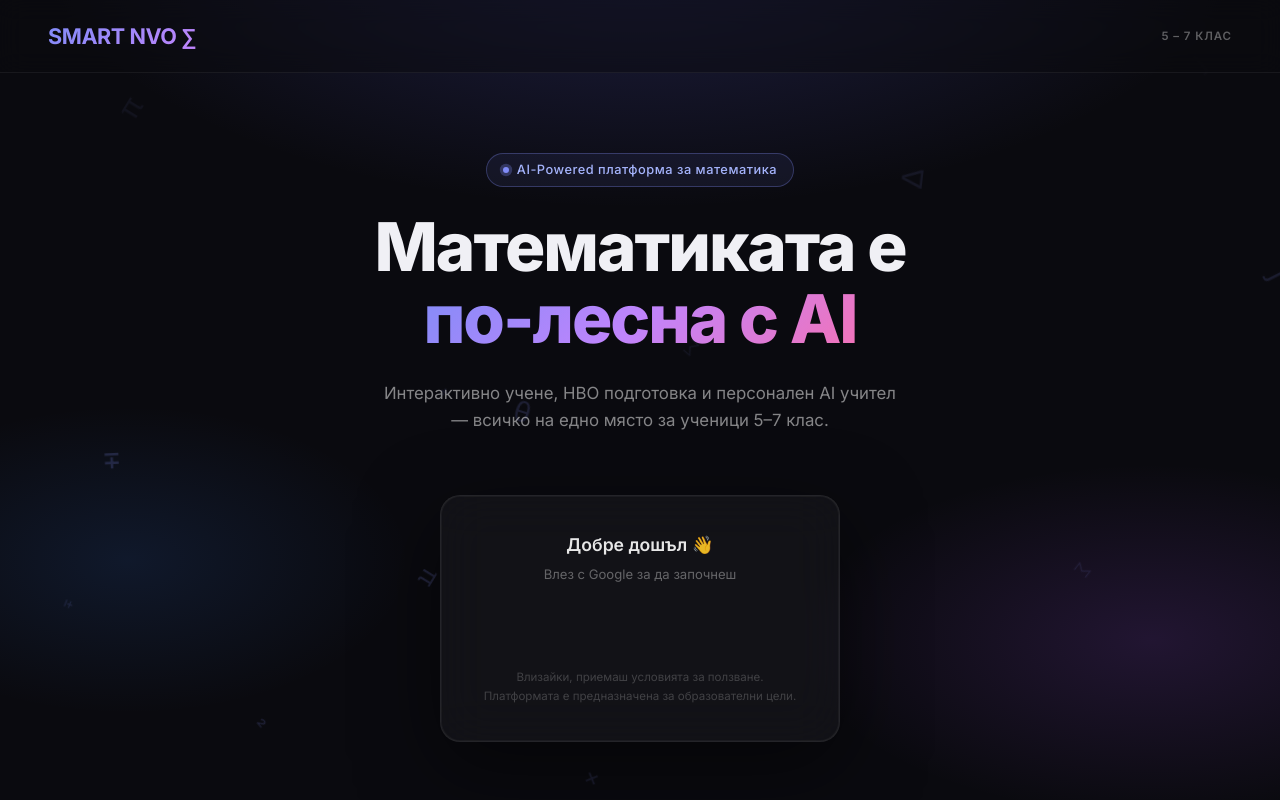
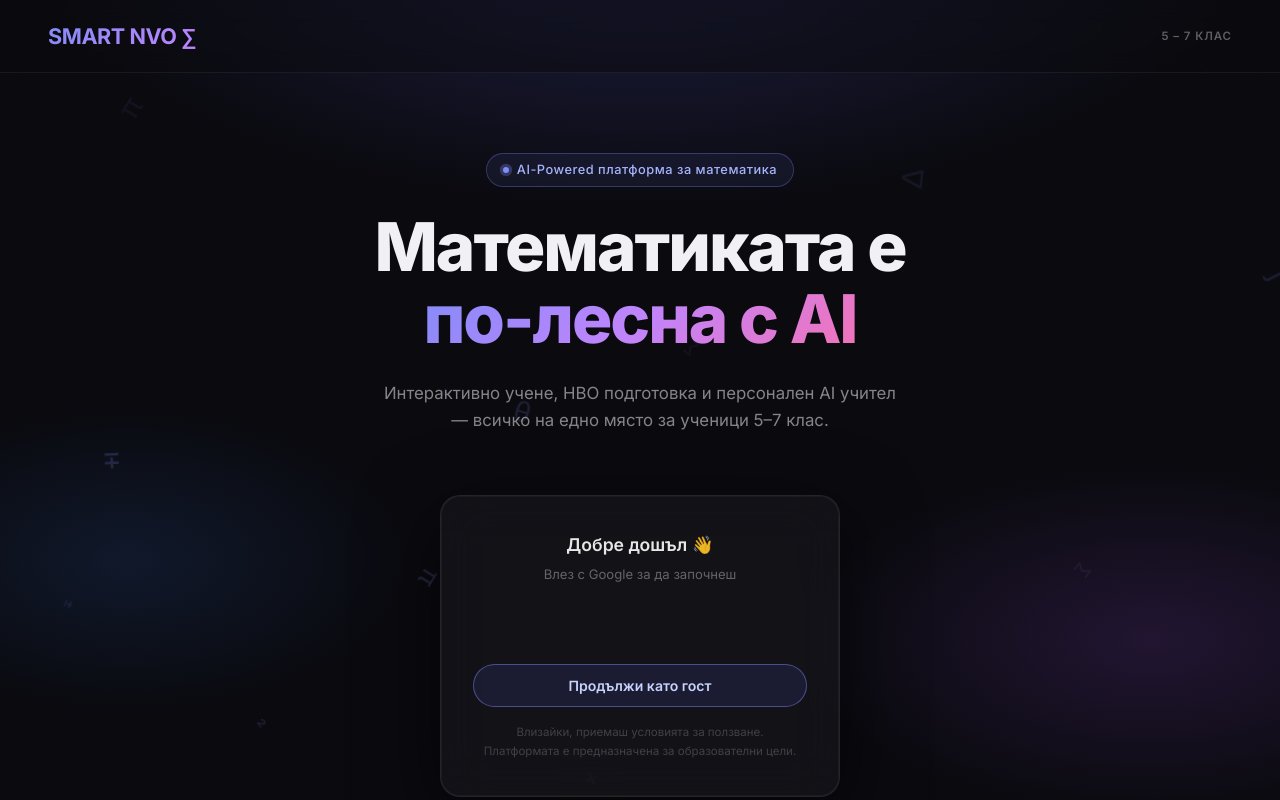
Before and after one commit to blackalex610/smartnvo, a React app in the folder frontend/: page /login in a window 1280 px wide. Built offline with nearby package versions, Linux system fonts and the light colour scheme; no server answers; the HTML template or start-up script is replaced by a standard one.

Commit message:
Add temporary guest login button

```diff
--- a/frontend/src/pages/LoginPage.tsx
+++ b/frontend/src/pages/LoginPage.tsx
@@ -132,6 +132,22 @@ const LoginPage: React.FC = () => {
     } finally {
       setLoading(false);
     }
+  };
+
+  const handleGuestAccess = () => {
+    localStorage.removeItem('token');
+    localStorage.setItem(
+      'user',
+      JSON.stringify({
+        id: 'guest-local',
+        name: 'Гост',
+        email: 'guest@local',
+        picture: '',
+        plan: 'free',
+        isGuest: true,
+      })
+    );
+    navigate('/dashboard');
   };
 
   return (
@@ -337,6 +353,24 @@ const LoginPage: React.FC = () => {
           display: flex !important;
           justify-content: center !important;
         }
+        .lp-guest-btn {
+          width: 100%;
+          margin-top: 12px;
+          border: 1px solid rgba(129,140,248,0.45);
+          background: rgba(99,102,241,0.12);
+          color: #c7d2fe;
+          border-radius: 999px;
+          padding: 10px 14px;
+          font-size: 0.88rem;
+          font-weight: 600;
+          cursor: pointer;
+          transition: background 0.2s ease, border-color 0.2s ease, transform 0.2s ease;
+        }
+        .lp-guest-btn:hover {
+          background: rgba(99,102,241,0.2);
+          border-color: rgba(129,140,248,0.75);
+          transform: translateY(-1px);
+        }
 
         /* Features section */
         .lp-features {
@@ -495,6 +529,10 @@ const LoginPage: React.FC = () => {
           />
         </div>
 
+        <button type="button" className="lp-guest-btn" onClick={handleGuestAccess}>
+          Продължи като гост
+        </button>
+
         {loading && <p className="lp-loading">Влизаш…</p>}
         {error && <p className="lp-error">{error}</p>}
 
```
